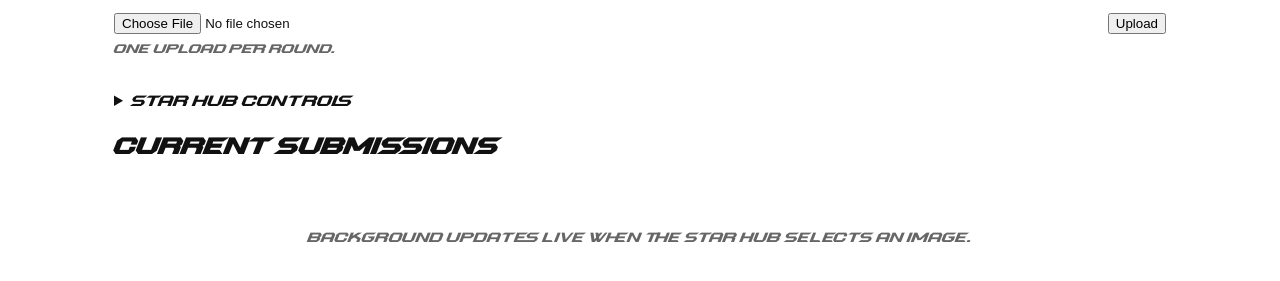
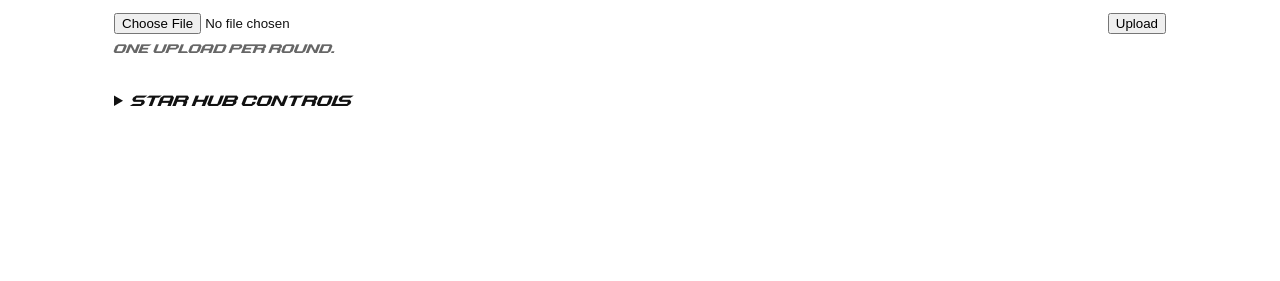
Before and after one commit to electro-cute-angels/ahk-star-topology, a website: page public/index.html in a window 1280 px wide. Shown: the part 53-334 px from the top of the page. Drawn offline with nearby package versions, Linux system fonts and the light colour scheme; no server answers.

Commit message:
Update index.html

```diff
--- a/public/index.html
+++ b/public/index.html
@@ -44,13 +44,12 @@
     </section>
 
     <section>
-      <h2>Current Submissions</h2>
       <div id="gallery" class="grid"></div>
     </section>
   </main>
 
   <footer>
-    <span id="bgHint" class="muted">Background updates live when the star hub selects an image.</span>
+    <span id="bgHint" class="muted"></span>
   </footer>
 
   <script src="client.js"></script>
```
